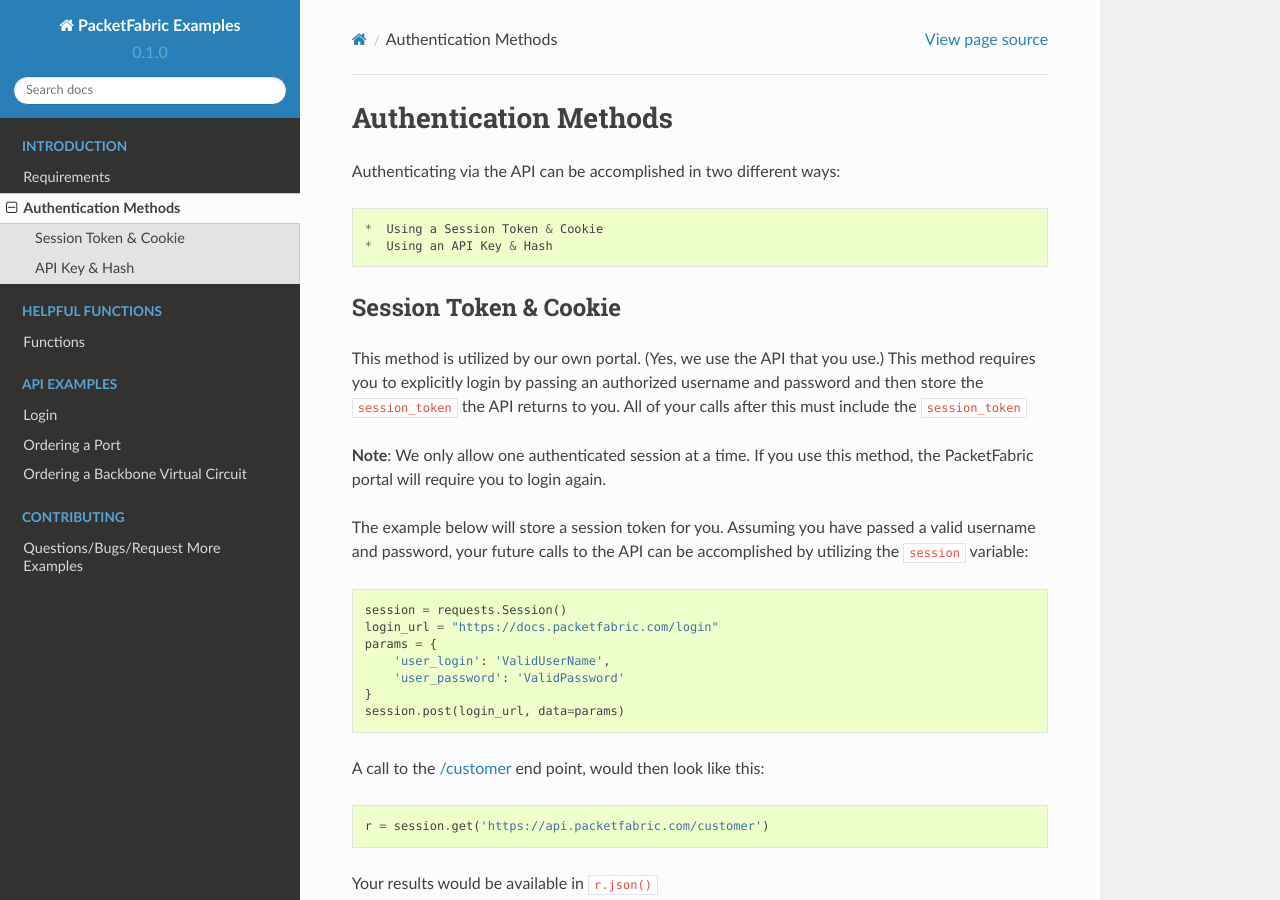
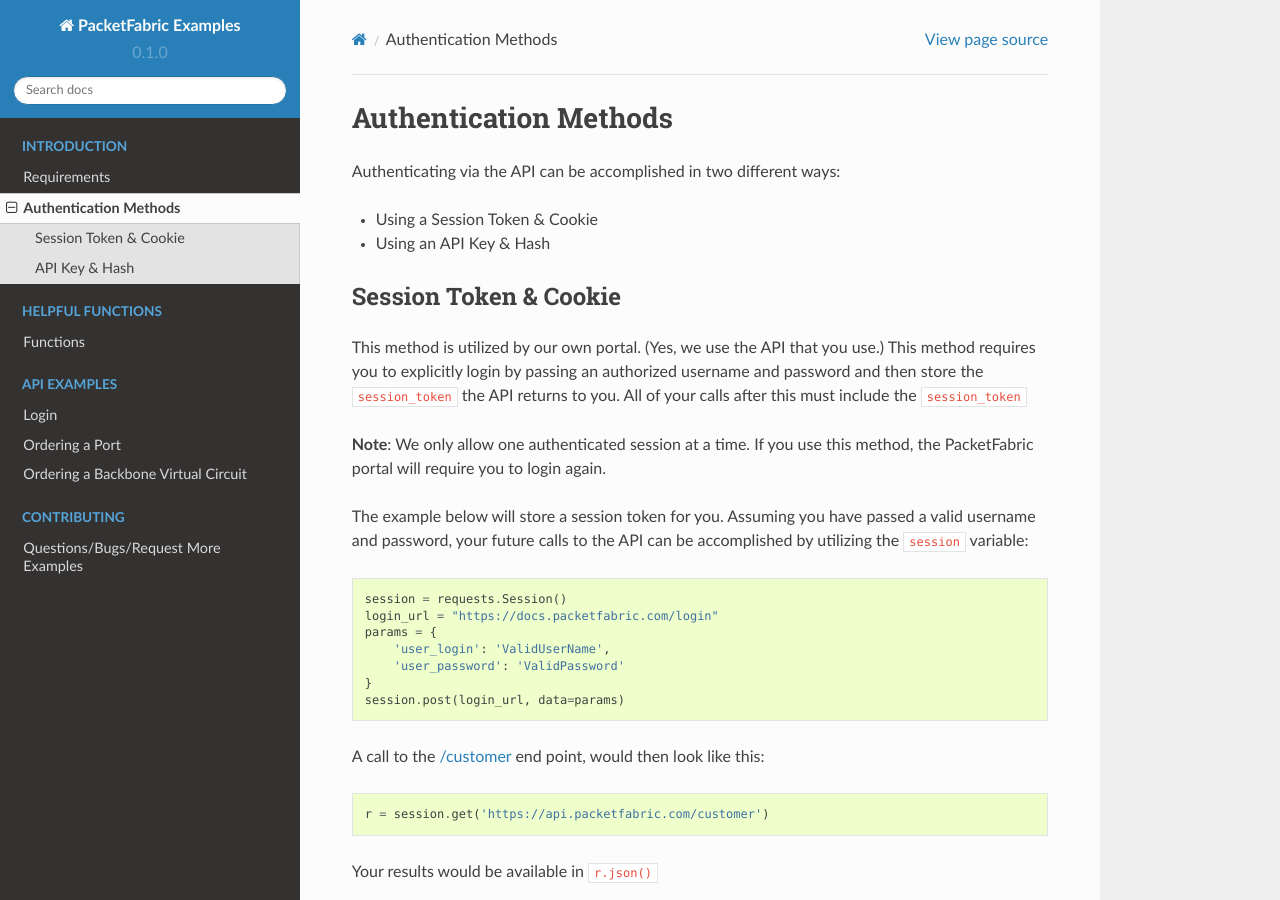
Before and after one commit to PacketFabric/packetfabric-api-examples, a Sphinx documentation site: the page built from docs/introduction/authmethods.rst, in a window 1280 px wide and 900 px high. Built offline with Sphinx 7.4.7 and the Read the Docs theme 2.0.0, drawn with Linux system fonts in a browser that asks for light colours.

Commit message:
Formatting fixes

```diff
--- a/docs/examples/orderpacketdirectbundle.rst
+++ b/docs/examples/orderpacketdirectbundle.rst
@@ -224,7 +224,7 @@
 value as it builds. Below is the list of statuses the bundle will go through.
 
 * ``Requested``: This is the first status a brand new bundle will be in. This
-status indicates that a new order is ready for set up.
+status indicates that a new order is ready for set up
 * ``IFDsCreated``: Ports are set up in both the source and destination
 facilities
 * ``VCCreated``: A virtual circuit is set up between the two new ports
--- a/docs/introduction/authmethods.rst
+++ b/docs/introduction/authmethods.rst
@@ -3,7 +3,7 @@
 Authentication Methods
 ======================
 
-Authenticating via the API can be accomplished in two different ways::
+Authenticating via the API can be accomplished in two different ways:
 
 *  Using a Session Token & Cookie
 *  Using an API Key & Hash
```
